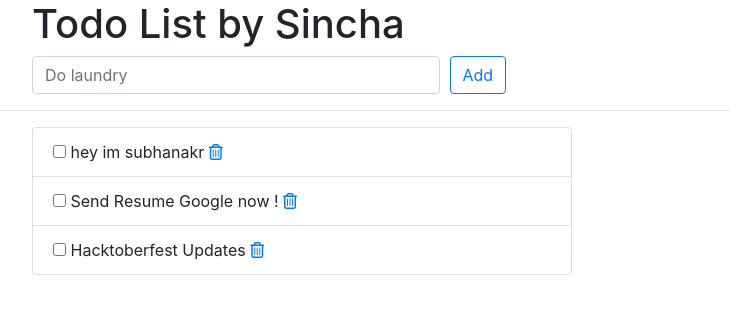
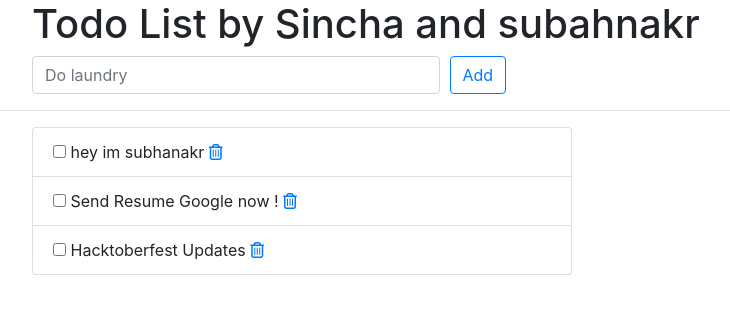
Before and after one commit to shreys7/django-todo, a Django app: page /todos/ in a window 1280 px wide. Shown: the top 314 px of the page, without its empty margins (243-973 px from the left). Run offline with Django 3.2, Linux system fonts and the light colour scheme; data comes from the database, SQL or seed files in the repository; some libraries are stand-ins or nearby versions.

Commit message:
Update index.html

```diff
--- a/todos/templates/todos/index.html
+++ b/todos/templates/todos/index.html
@@ -12,7 +12,7 @@
     <div class="offset-md-2 col-lg-9">
       <div class="page-header">
         <h1>
-          Todo List by Sincha
+          Todo List by Sincha and subahnakr
         </h1>
       </div>
     </div>
```
